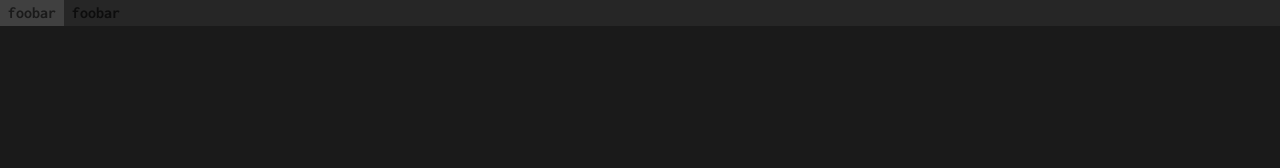
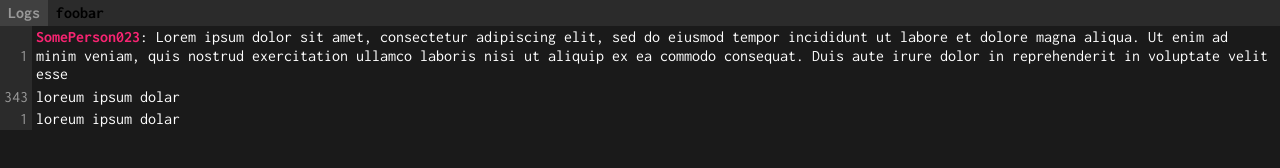
Before and after one commit to tjdavenport/monokai-vim-css, a website: page index.html in a window 1280 px wide. Drawn offline with nearby package versions, Linux system fonts and the light colour scheme.

Commit message:
create vc-numline

```diff
--- a/index.css
+++ b/index.css
@@ -14,21 +14,39 @@
   --c-purple: hsl(var(--h-purple), 100%, 75%);
 }
 
+.pink { color: var(--c-pink); }
+.text-bold { font-weight: 700; }
+
+.vc-numline {
+  border-collapse: collapse;
+}
+.vc-numline__num {
+  border: none;
+  text-align: right;
+  padding: 2px 4px;
+  background-color: hsl(0, 0%, 17%);
+  color: hsl(0, 0%, 60%);
+}
+.vc-numline__line {
+  padding: 2px 4px;
+  color: white;
+}
+
 .vc-tabs {
   display: flex;
-  background-color: hsl(0, 0%, 15%);
+  background-color: hsl(0, 0%, 17%);
 }
 
 [class^=vc-tabs__tab] {
   padding: 4px 8px;
-  color: hsl(0, 0%, 5%);
+  color: hsl(0, 0%, 0%);
   text-decoration: none;
   font-weight: 700;
 }
 
 .vc-tabs__tab--active {
   background-color: hsl(0, 0%, 25%);
-  color: hsl(0, 0%, 10%);
+  color: hsl(0, 0%, 60%);
 }
 
 body {
--- a/index.html
+++ b/index.html
@@ -18,13 +18,44 @@
 
   <nav class="vc-tabs">
     <a href="#" class="vc-tabs__tab--active">
-      foobar
+      Logs
     </a>
     <a href="#" class="vc-tabs__tab">
       foobar
     </a>
   </nav>
 
+  <main>
+    <section>
+      <table class="vc-numline">
+        <tr>
+          <td class="vc-numline__num">
+            1
+          </td>
+          <td class="vc-numline__line">
+            <span class="pink text-bold">SomePerson023</span>: Lorem ipsum dolor sit amet, consectetur adipiscing elit, sed do eiusmod tempor incididunt ut labore et dolore magna aliqua. Ut enim ad minim veniam, quis nostrud exercitation ullamco laboris nisi ut aliquip ex ea commodo consequat. Duis aute irure dolor in reprehenderit in voluptate velit esse
+          </td>
+        </tr>
+        <tr>
+          <td class="vc-numline__num">
+            343
+          </td>
+          <td class="vc-numline__line">
+            loreum ipsum dolar
+          </td>
+        </tr>
+        <tr>
+          <td class="vc-numline__num">
+            1
+          </td>
+          <td class="vc-numline__line">
+            loreum ipsum dolar
+          </td>
+        </tr>
+      </table>
+    </section>
+  </main>
+
 </body>
 
 </html>
```
